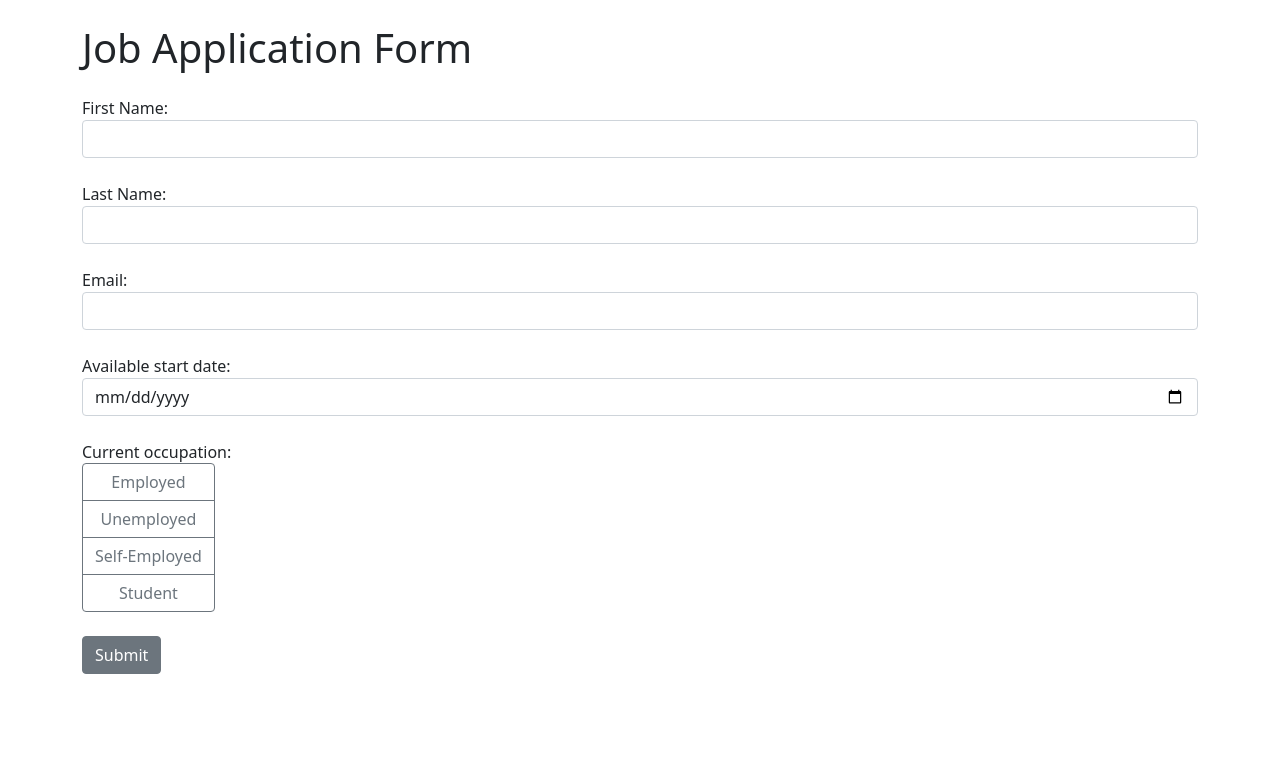
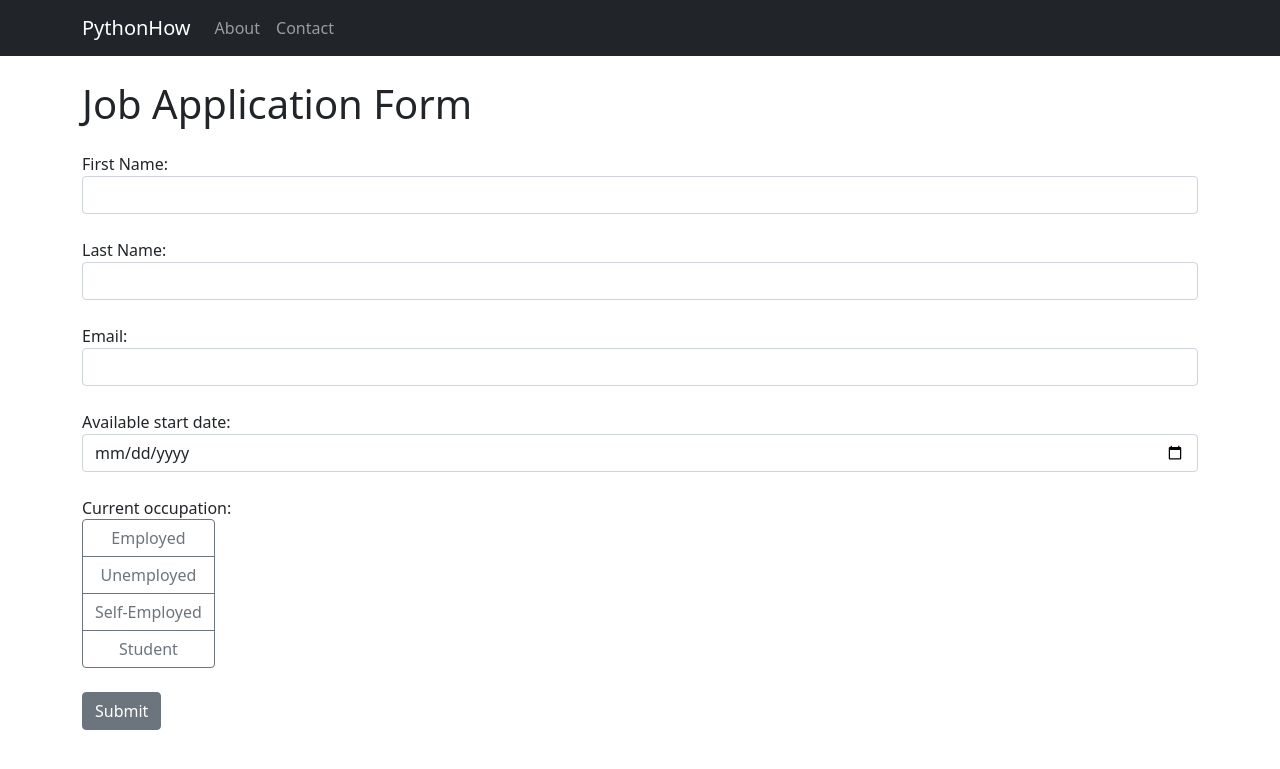
Before and after one commit to Beetman123/app-17-django-form, a Django app: page / in a window 1280 px wide. Shown: the top 769 px of the page. Run offline with Django 5.2, Linux system fonts and the light colour scheme.

Commit message:
Added navigation bar

```diff
--- a/job_application/templates/base.html
+++ b/job_application/templates/base.html
@@ -7,6 +7,25 @@
 
     </head>
     <body>
+        <nav class="navbar navbar-expand-lg navbar-dark bg-dark">
+          <div class="container">
+            <a class="navbar-brand" href="{% url 'index' %}">PythonHow</a>
+            <button class="navbar-toggler" type="button" data-bs-toggle="collapse" data-bs-target="#navbarNav" aria-controls="navbarNav" aria-expanded="false" aria-label="Toggle navigation">
+              <span class="navbar-toggler-icon"></span>
+            </button>
+            <div class="collapse navbar-collapse" id="navbarNav">
+              <ul class="navbar-nav">
+                <li class="nav-item {% if request.path == '/about/' %}active{% endif %}">
+                  <a class="nav-link" href="{% url 'about' %}">About</a>
+                </li>
+                <li class="nav-item">
+                  <a class="nav-link" href="#">Contact</a>
+                </li>
+              </ul>
+            </div>
+          </div>
+        </nav>
+
         <div class="container">
             {% block content %}
             {% endblock %}
```
